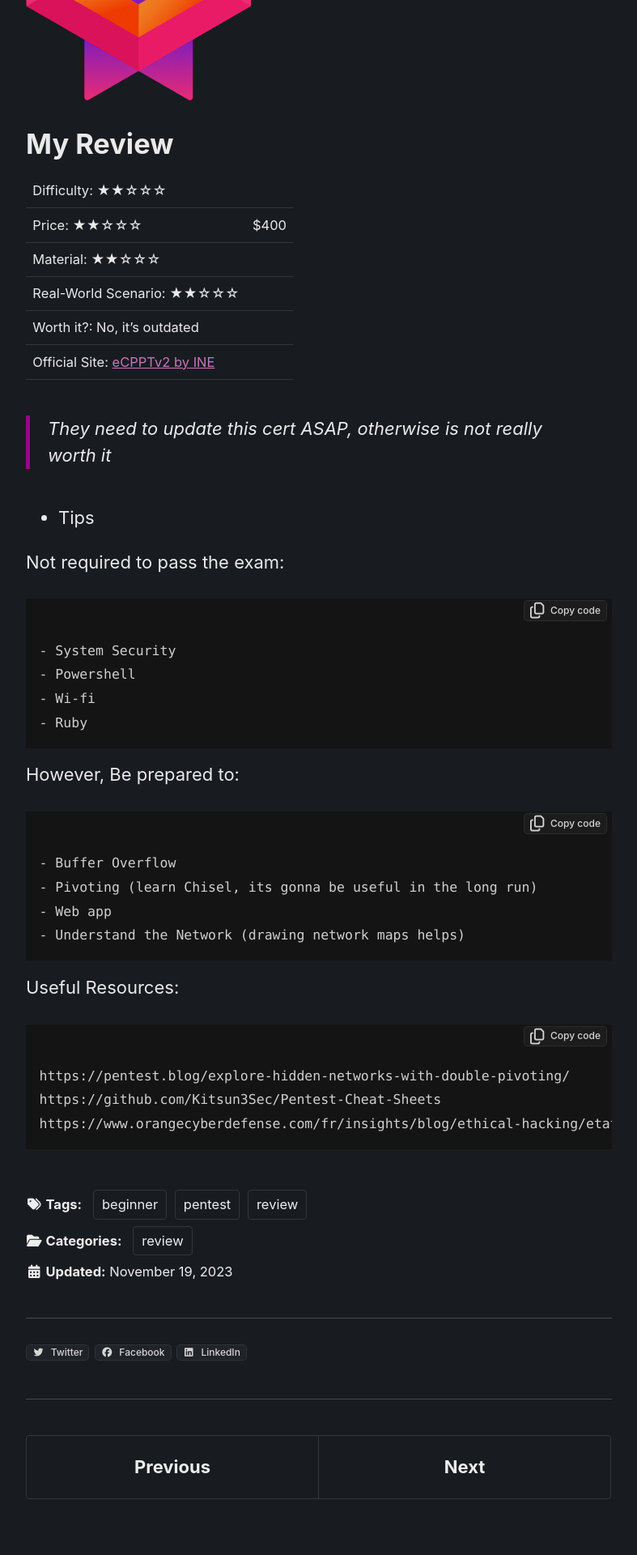
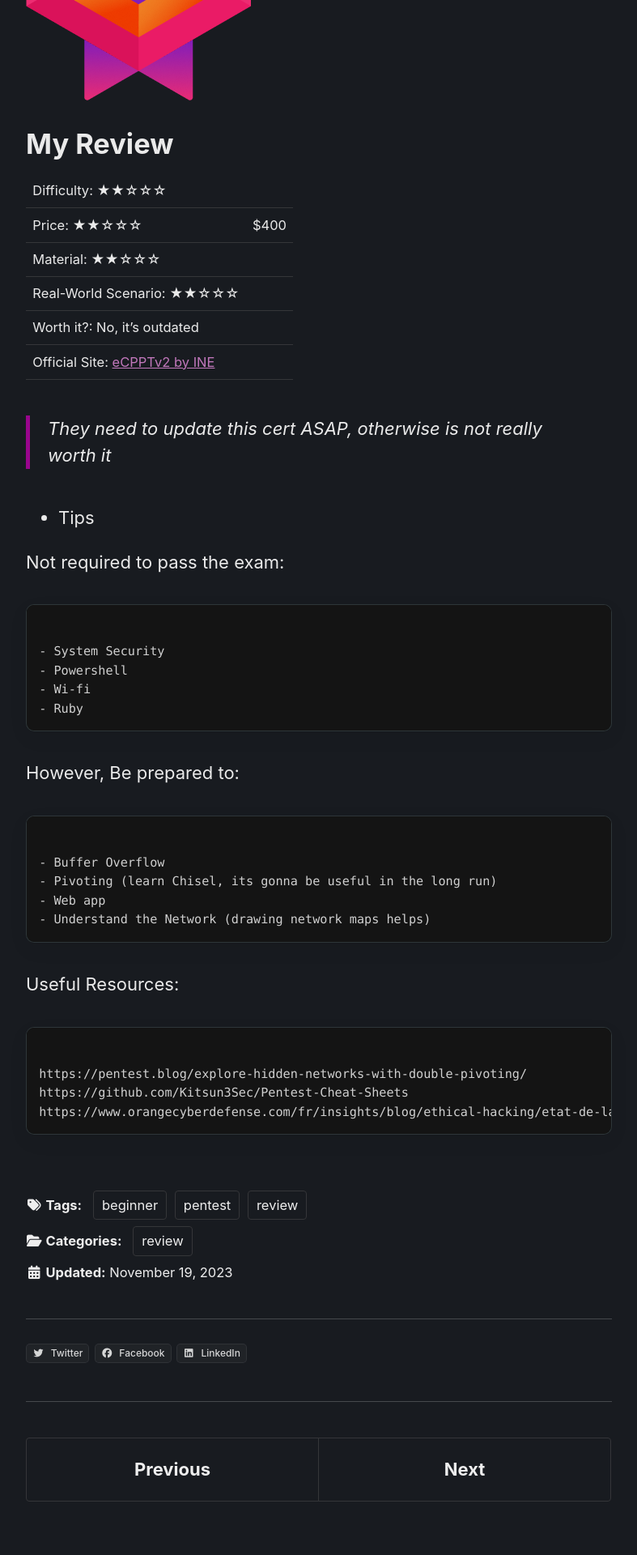
Before and after one commit to Johnermac/Johnermac.github.io, a Jekyll site: the page built from _posts/notes/ecppt/2023-11-19-ecppt.md, in a window 1280 px wide. Shown: the part 1002-2922 px from the top of the page at 81% size, without its empty margins (246-1033 px from the left). Built offline with Jekyll 4.4.1, drawn with Linux system fonts in a browser that asks for light colours; cached includes are drawn as plain includes; nearby versions of some CDN libraries; comment, search, counter and statistics services are not loaded.

Commit message:
improving code block and button to copy

```diff
--- a/assets/css/main.scss
+++ b/assets/css/main.scss
@@ -127,3 +127,205 @@
     }
   }
 }
+
+/* =========================
+   Modern Dev Blog Code System
+   Works with Minimal Mistakes
+   ========================= */
+
+
+/* ---------- Code Block Container ---------- */
+
+div.highlighter-rouge,
+figure.highlight {
+  position: relative;
+
+  border-radius: 10px;
+  overflow: hidden;
+
+  border: 1px solid rgba(255,255,255,0.06);
+
+  box-shadow:
+    0 1px 2px rgba(0,0,0,0.04),
+    0 8px 24px rgba(0,0,0,0.06);
+
+  margin: 1.6rem 0;
+
+  transition: box-shadow .25s ease;
+}
+
+
+/* ---------- Subtle Premium Hover ---------- */
+
+div.highlighter-rouge:hover,
+figure.highlight:hover {
+  box-shadow:
+    0 2px 6px rgba(0,0,0,0.08),
+    0 12px 32px rgba(0,0,0,0.10);
+}
+
+
+/* ---------- Code Area ---------- */
+
+.highlight pre {
+  padding: 1.15rem 1.25rem;
+
+  font-size: 0.95em;
+  line-height: 1.55;
+
+  scroll-behavior: smooth;
+
+  background: transparent;
+}
+
+
+/* ---------- Header (Same Color As Code Block) ---------- */
+
+.window-header {
+  background: inherit;
+  border: 0;
+  min-height: 34px;
+
+  display: flex;
+  align-items: center;
+  justify-content: flex-end;
+
+  padding: 0.2rem 0.45rem;
+
+  box-shadow: none;
+  margin: 0;
+}
+
+
+/* Remove any thin separator lines */
+.window-container {
+  border: 0;
+  box-shadow: none;
+}
+
+.window-header::before,
+.window-header::after {
+  display: none !important;
+}
+
+
+/* ---------- Ultra Thin Modern Button ---------- */
+
+.btn {
+  display: inline-flex;
+  align-items: center;
+  justify-content: center;
+
+  height: 26px;
+  padding: 0 0.65rem;
+
+  font-size: 12.5px;
+  font-weight: 500;
+  line-height: 1;
+
+  color: #e6e6e6;
+
+  background: rgba(255,255,255,0.04);
+  border: 1px solid rgba(255,255,255,0.08);
+  border-radius: 7px;
+
+  cursor: pointer;
+
+  transition:
+    background .16s ease,
+    border-color .16s ease,
+    transform .05s ease,
+    opacity .16s ease;
+
+  opacity: .9;
+}
+
+.btn:hover {
+  background: rgba(255,255,255,0.07);
+  border-color: rgba(255,255,255,0.14);
+  opacity: 1;
+}
+
+.btn:active {
+  transform: translateY(1px);
+}
+
+
+/* ---------- Copy States ---------- */
+
+.btn.is--copied {
+  background: #16a34a;
+  border-color: transparent;
+  color: white;
+}
+
+.btn.is--error {
+  background: #dc2626;
+  border-color: transparent;
+  color: white;
+}
+
+
+/* ---------- Modern Scrollbars ---------- */
+
+.highlight pre::-webkit-scrollbar {
+  height: 8px;
+}
+
+.highlight pre::-webkit-scrollbar-track {
+  background: transparent;
+}
+
+.highlight pre::-webkit-scrollbar-thumb {
+  background: rgba(255,255,255,0.18);
+  border-radius: 20px;
+}
+
+.highlight pre::-webkit-scrollbar-thumb:hover {
+  background: rgba(255,255,255,0.32);
+}
+
+
+/* ---------- Mobile Polish ---------- */
+
+@include breakpoint($small) {
+
+  .highlight pre {
+    font-size: 0.92em;
+    padding: 1rem 1rem;
+  }
+
+  .btn {
+    height: 24px;
+    font-size: 12px;
+  }
+
+}
+
+/* ---------- Copy Button Visibility (Hover Reveal) ---------- */
+
+/* Hidden by default */
+div.highlighter-rouge .btn,
+figure.highlight .btn {
+  opacity: 0;
+  transform: translateY(-2px);
+  pointer-events: none;
+
+  transition:
+    opacity .18s ease,
+    transform .18s ease;
+}
+
+/* Show when hovering code block */
+div.highlighter-rouge:hover .btn,
+figure.highlight:hover .btn {
+  opacity: 0.9;
+  transform: translateY(0);
+  pointer-events: auto;
+}
+
+/* Keep visible when keyboard focused (accessibility) */
+.btn:focus-visible {
+  opacity: 1;
+  pointer-events: auto;
+}
```
